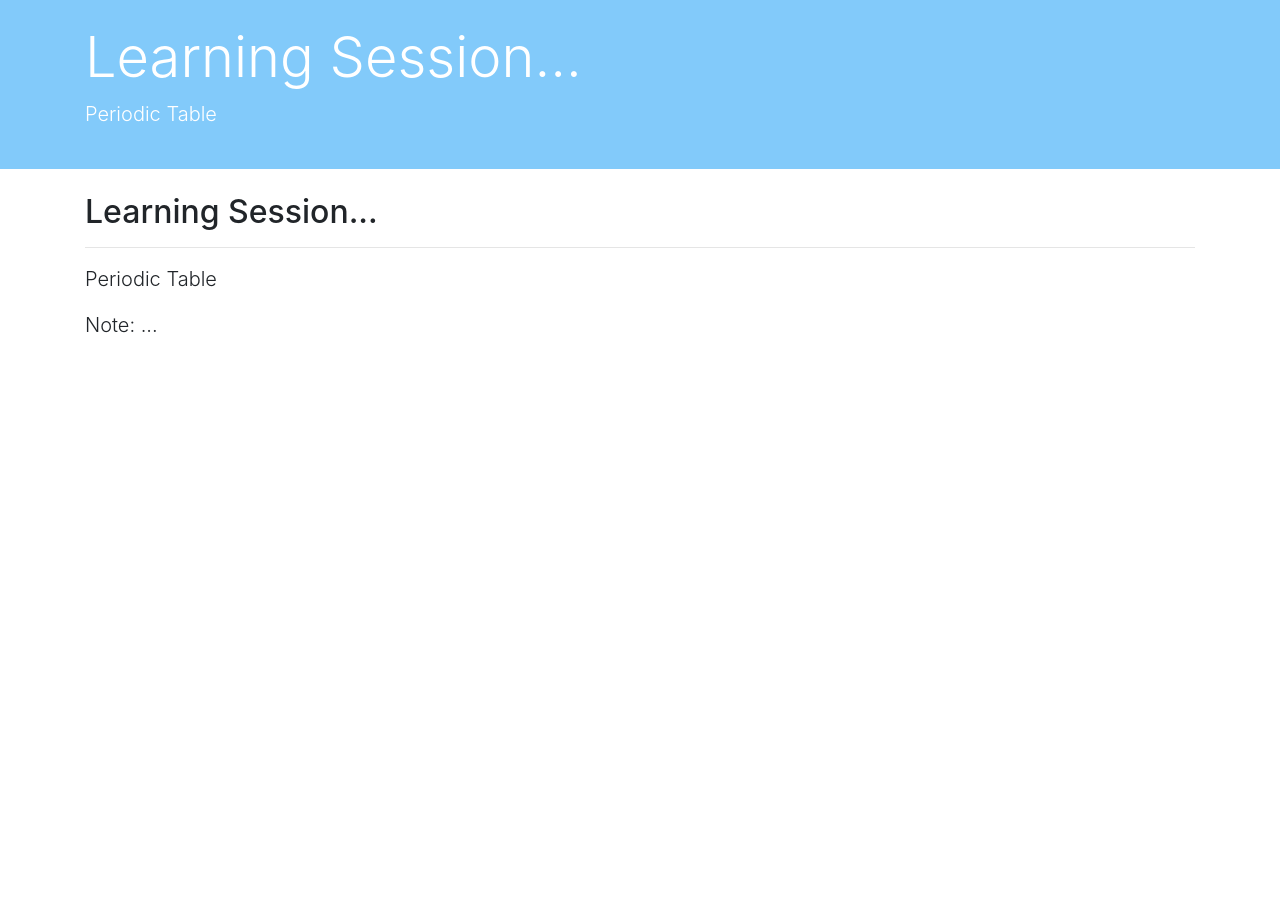
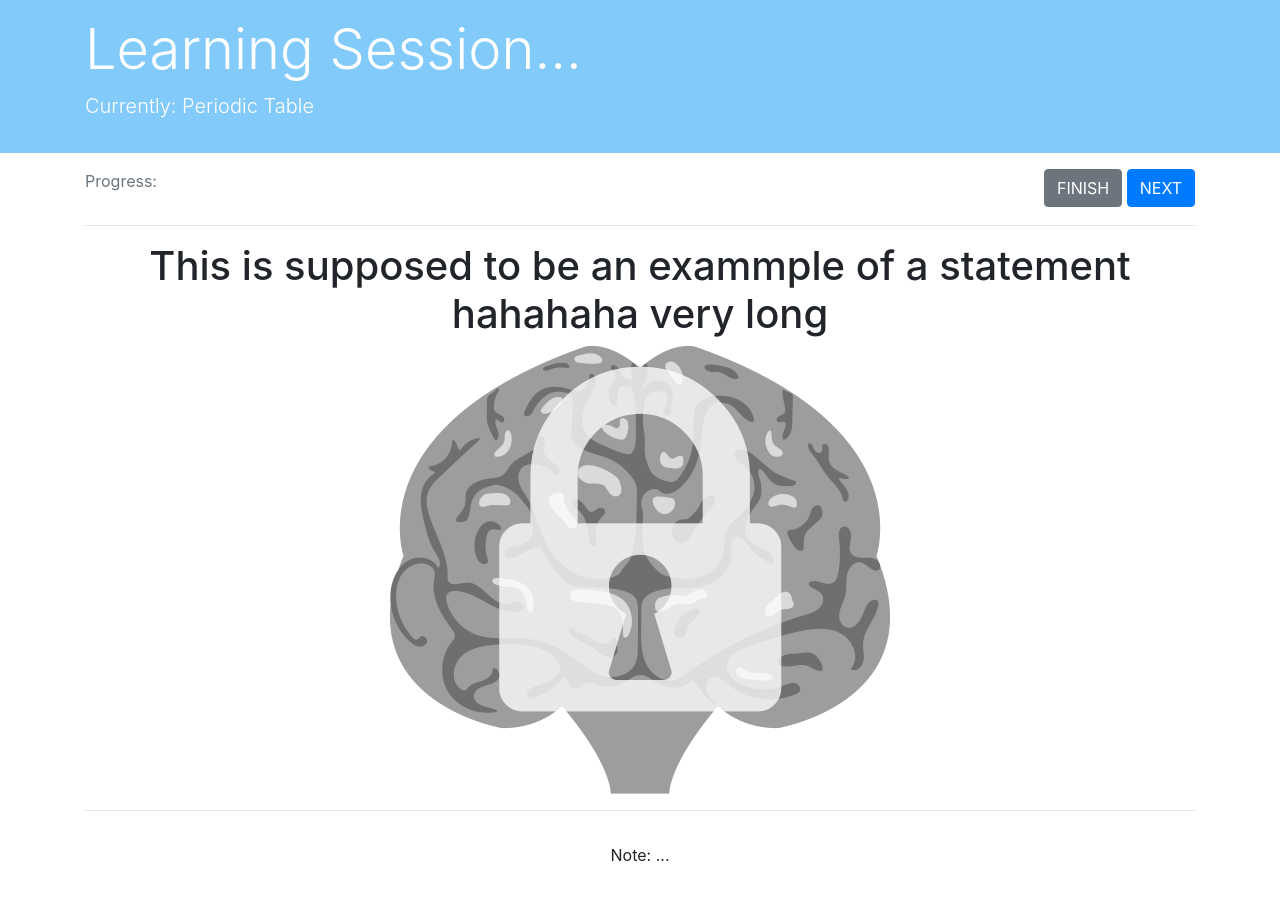
Before and after one commit to aali195/retain, a Django app: template templates/progress/learn.html in a window 1280 px wide. Shown: the part 59-958 px from the top of the page. Before the commit the page ends 392 px from the top, so only its background shows below. Run offline with Django 3.2, Linux system fonts and the light colour scheme; the template is opened without the code that fills it, so the values that code supplies are empty; some libraries are stand-ins or nearby versions.

Commit message:
Update 'learning' page template

```diff
--- a/templates/progress/learn.html
+++ b/templates/progress/learn.html
@@ -4,28 +4,38 @@
 
 {% block content %}
     <!-- Title -->
-    <section id="showcase-session" class="py-4 text-white">
+    <section id="showcase-session" class="py-3 text-white">
         <div class="container">
             <div class="row">
                 <div class="col-md-12">
                     <h1 class="display-4">Learning Session...</h1>
-                    <p class="lead">Periodic Table</p>
+                    <p class="lead">Currently: Periodic Table</p>
                 </div>
             </div>
         </div>
     </section>
 
     <!-- Learn -->
-    <section id="learn" class="py-4">
+    <section id="learn" class="py-3">
         <div class="container">
             <div class="row">
-                <div class="col-md-12">
-                    <h2>Learning Session...</h1>
+                <div class="col-md-8 text-left">
+                    <p class="text-secondary">Progress: </p>
+                </div>
+                <div class="col-md-4 text-right">
+                        <button class="btn btn-secondary" type="submit">FINISH</button>
+                        <button class="btn btn-primary" type="submit">NEXT</button>
+                    </div>
+                <div class="col-md-12 text-center">
                     <hr>
-                    <p class="lead">Periodic Table</p>
+                    <h1 class="display-5">This is supposed to be an exammple of a statement hahahaha very long </h1>
+                    <img class="img-fluid" src="{% static 'img/logo_bw_small.png' %}" alt="Statement Image">
+                    <hr>
+                </div>
+                <div class="col-md-12 mt-3 text-center">
+                    <p>Note: ...</p>
+                </div>
 
-                    <p class="lead">Note: ...</p>
-                </div>
             </div>
         </div>
     </section>
```
